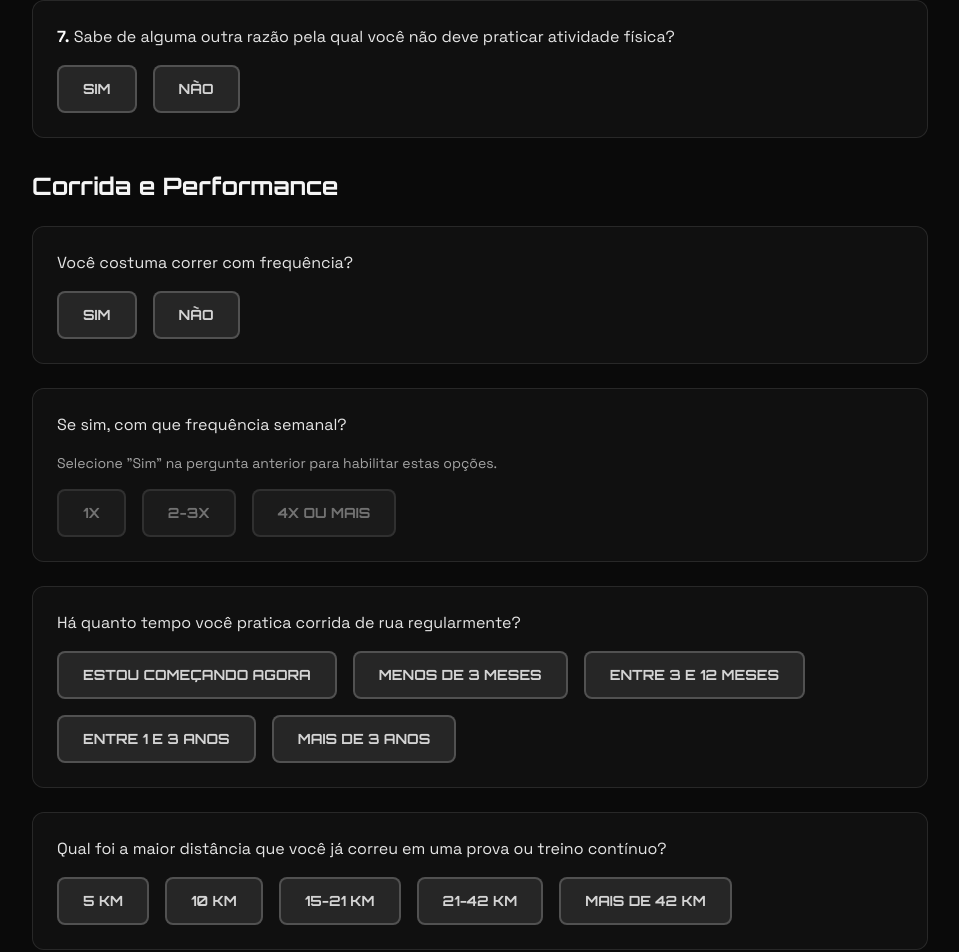
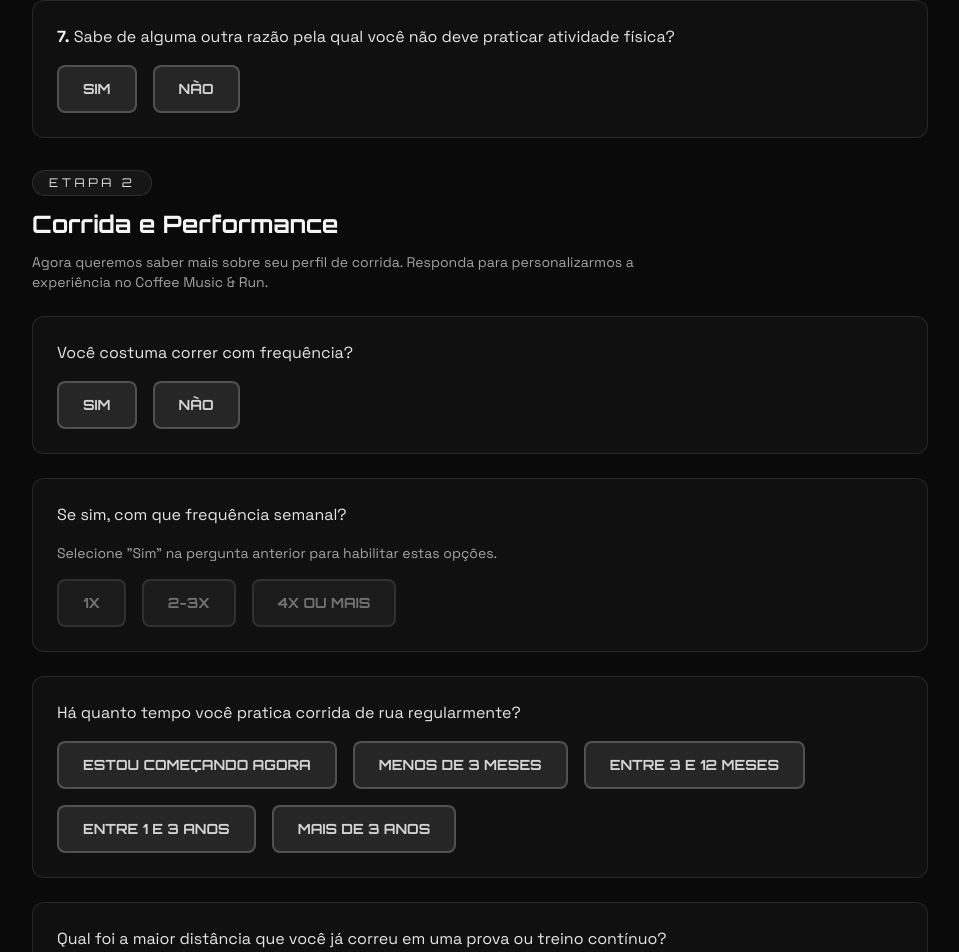
Before and after one commit to marllondiniz/coffee-music-run, a Next.js app: page /quiz in a window 1280 px wide. Shown: the part 1559-2511 px from the top of the page, without its empty margins (160-1119 px from the left). Built offline with nearby package versions, Linux system fonts and the light colour scheme.

Commit message:
feat: adicionar CTA de voltar à home no agradecimento

```diff
--- a/app/quiz/page.tsx
+++ b/app/quiz/page.tsx
@@ -284,9 +284,17 @@ export default function QuizPage() {
                   </section>
 
                   <section>
-                <h2 className="text-2xl font-orbitron font-bold text-neutral-100 mb-6 text-center md:text-left">
+                <div className="flex flex-col items-center md:items-start gap-3 mb-6">
+                  <span className="inline-flex items-center gap-2 px-4 py-1 rounded-full bg-white/5 border border-white/10 text-xs font-orbitron uppercase tracking-[0.3em] text-neutral-200">
+                    Etapa 2
+                  </span>
+                  <h2 className="text-2xl font-orbitron font-bold text-neutral-100 text-center md:text-left">
                     Corrida e Performance
                   </h2>
+                  <p className="text-neutral-400 font-space text-sm text-center md:text-left max-w-2xl">
+                    Agora queremos saber mais sobre seu perfil de corrida. Responda para personalizarmos a experiência no Coffee Music & Run.
+                  </p>
+                </div>
 
                 <div className="space-y-6">
                   <motion.div
@@ -743,6 +751,7 @@ export default function QuizPage() {
                   <p className="text-neutral-300 font-space">
                     Acompanhe tudo que vai rolar no Coffee Music & Run
                   </p>
+                  <div className="flex flex-col sm:flex-row items-center gap-4">
                     <motion.a
                       href="https://www.instagram.com/coffeemusicand_/"
                       target="_blank"
@@ -753,6 +762,15 @@ export default function QuizPage() {
                     >
                       👉 Seguir no Instagram
                     </motion.a>
+                    <motion.a
+                      href="/"
+                      whileHover={{ scale: 1.05 }}
+                      whileTap={{ scale: 0.95 }}
+                      className="inline-flex items-center gap-2 px-6 py-3 rounded-lg border border-white/40 text-neutral-200 font-orbitron font-bold uppercase"
+                    >
+                      ← Voltar para Home
+                    </motion.a>
+                  </div>
                 </motion.div>
               )}
             </div>
```
Lines whose indentation alone changed are shown as unchanged.
